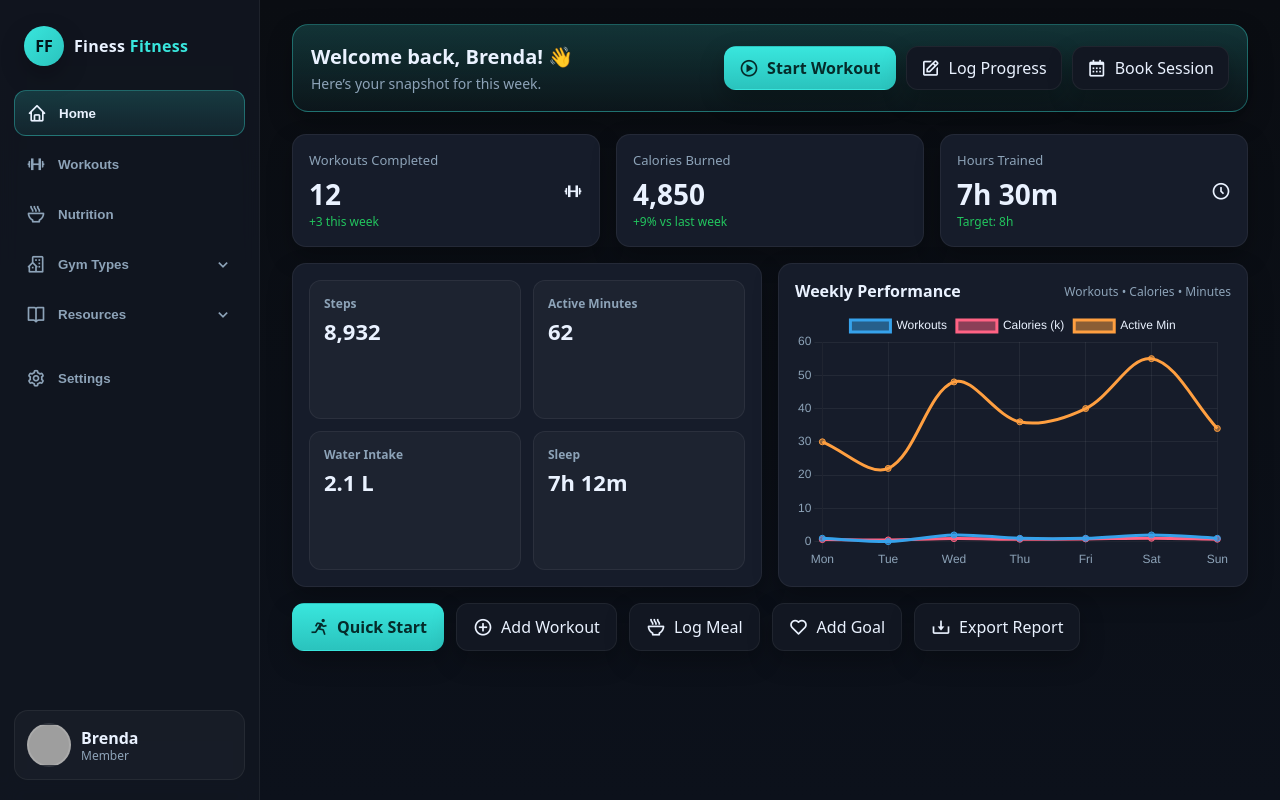
After one commit to jeptoo40/Gym, a PHP site: the page made by user dashboard.html in a window 1280 px wide. The commit adds this page. Run offline with PHP 8.4, Linux system fonts and the light colour scheme; grey boxes are pictures that could not be loaded.

Commit message:
add user dashboard.html amd update changesin login.php and also  add dashboad.php

```diff
--- /dev/null
+++ b/user dashboard.html
@@ -0,0 +1,414 @@
+<!DOCTYPE html>
+<html lang="en">
+<head>
+  <meta charset="UTF-8" />
+  <meta name="viewport" content="width=device-width, initial-scale=1.0"/>
+  <title>User Dashboard | Finess Fitness</title>
+
+  <!-- Icons -->
+  <link href="https://unpkg.com/boxicons@2.1.4/css/boxicons.min.css" rel="stylesheet"/>
+
+  <!-- Chart.js (for the weekly performance graph) -->
+  <script src="https://cdn.jsdelivr.net/npm/chart.js@4.4.1/dist/chart.umd.min.js"></script>
+
+  <style>
+    :root{
+      --bg:#0b0e13;
+      --panel:#121722;
+      --muted:#8da3b8;
+      --text:#eaf2ff;
+      --accent:#39e6dd;
+      --accent-2:#2ac3bd;
+      --danger:#ff5a5f;
+      --warning:#ffb020;
+      --success:#22c55e;
+      --card:#161c2a;
+      --border:rgba(255,255,255,.06);
+      --shadow:0 10px 25px rgba(0,0,0,.25);
+      --radius:16px;
+    }
+
+    *{box-sizing:border-box}
+    html,body{height:100%}
+    body{
+      margin:0;
+      font-family:system-ui,-apple-system,Segoe UI,Roboto,Inter,Ubuntu,"Helvetica Neue",Arial,sans-serif;
+      color:var(--text);
+      background:linear-gradient(180deg,#0a0d12 0%, #0c111b 100%);
+      display:flex;
+    }
+
+    /* Layout */
+    .layout{
+      display:grid;
+      grid-template-columns: 260px 1fr;
+      width:100%;
+      min-height:100vh;
+    }
+    @media (max-width: 980px){
+      .layout{
+        grid-template-columns: 80px 1fr;
+      }
+      .sidebar .label{display:none}
+      .sidebar .dropdown > button .chev{display:none}
+      .sidebar .brand .name{display:none}
+      .profile .meta{display:none}
+    }
+    @media (max-width: 680px){
+      .layout{
+        grid-template-columns: 1fr;
+      }
+      .sidebar{
+        position:fixed; inset:0 auto 0 0; width:280px; transform:translateX(-100%);
+        transition:.25s ease; z-index:9999;
+      }
+      .sidebar.open{transform:none}
+      .mobile-topbar{display:flex}
+    }
+
+    /* Sidebar */
+    .sidebar{
+      background:rgba(18,23,34,.85);
+      backdrop-filter: blur(10px);
+      border-right:1px solid var(--border);
+      padding:20px 14px;
+      display:flex; flex-direction:column; gap:14px;
+    }
+    .brand{
+      display:flex; align-items:center; gap:10px; padding:6px 10px; border-radius:12px;
+    }
+    .avatar{
+      width:40px; height:40px; border-radius:50%;
+      background:linear-gradient(135deg, var(--accent), var(--accent-2));
+      display:grid; place-items:center; color:#02161a; font-weight:800;
+      box-shadow: var(--shadow);
+    }
+    .brand .name{
+      font-weight:800; letter-spacing:.3px;
+    }
+    .brand .name span{ color:var(--accent); }
+
+    nav{display:flex; flex-direction:column; gap:6px; margin-top:4px}
+    .nav-item, .dropdown > button{
+      display:flex; align-items:center; gap:12px;
+      padding:12px 12px; border-radius:12px;
+      color:var(--muted); background:transparent; border:0; width:100%;
+      cursor:pointer; transition:.2s ease;
+    }
+    .nav-item:hover, .dropdown > button:hover{ background:rgba(255,255,255,.04); color:var(--text); }
+    .nav-item.active{ background:linear-gradient(180deg, rgba(57,230,221,.18), rgba(57,230,221,.08)); color:var(--text); border:1px solid rgba(57,230,221,.35); }
+
+    .bx{font-size:20px}
+    .label{font-weight:600}
+    .spacer{height:8px}
+
+    /* Dropdown */
+    .dropdown{display:flex; flex-direction:column; gap:6px}
+    .dropdown > button{justify-content:space-between}
+    .dropdown .left{display:flex; align-items:center; gap:12px}
+    .dropdown .menu{
+      display:none; flex-direction:column; gap:6px; padding-left:40px;
+    }
+    .dropdown.open .menu{display:flex}
+    .dropdown .menu a{
+      color:var(--muted); text-decoration:none; padding:8px 10px; border-radius:10px;
+    }
+    .dropdown .menu a:hover{ background:rgba(255,255,255,.05); color:var(--text); }
+
+    /* Profile block */
+    .profile{
+      margin-top:auto; padding:12px; border:1px solid var(--border); border-radius:14px;
+      background:rgba(255,255,255,.03);
+      display:flex; align-items:center; gap:10px;
+    }
+    .profile .pic{
+      width:44px; height:44px; border-radius:50%;
+      background:url('https://images.unsplash.com/photo-1598970434795-0c54fe7c0642?q=80&w=160&auto=format&fit=crop') center/cover no-repeat;
+      border:2px solid rgba(255,255,255,.12);
+    }
+    .profile .name{ font-weight:700; }
+    .profile .role{ color:var(--muted); font-size:12px; margin-top:-2px}
+
+    /* Mobile top bar */
+    .mobile-topbar{
+      display:none; align-items:center; justify-content:space-between;
+      padding:14px 16px; border-bottom:1px solid var(--border); background:rgba(18,23,34,.85);
+      position:sticky; top:0; z-index:50;
+    }
+    .hamburger{
+      width:42px; height:42px; display:grid; place-items:center;
+      border-radius:12px; border:1px solid var(--border); background:#0f1420; color:var(--text); cursor:pointer;
+    }
+
+    /* Main */
+    .main{
+      padding:24px min(32px, 4vw);
+      display:flex; flex-direction:column; gap:22px;
+    }
+    .welcome{
+      background:linear-gradient(180deg, rgba(57,230,221,.18), rgba(57,230,221,.04));
+      border:1px solid rgba(57,230,221,.35);
+      border-radius:var(--radius);
+      padding:18px 18px;
+      display:flex; align-items:center; justify-content:space-between; gap:16px;
+      box-shadow: var(--shadow);
+    }
+    .welcome .title{font-size:20px; font-weight:800}
+    .welcome .subtitle{color:var(--muted); margin-top:4px; font-size:14px}
+    .actions{display:flex; gap:10px; flex-wrap:wrap}
+    .btn{
+      display:inline-flex; align-items:center; gap:8px;
+      padding:10px 14px; border-radius:12px; border:1px solid var(--border);
+      background:var(--panel); color:var(--text); text-decoration:none; cursor:pointer;
+      box-shadow: var(--shadow);
+    }
+    .btn.primary{ background:linear-gradient(180deg, var(--accent), var(--accent-2)); color:#052b2a; border-color:transparent; font-weight:800}
+    .btn:hover{filter:brightness(1.05)}
+
+    /* Cards grid */
+    .grid{
+      display:grid; gap:16px;
+      grid-template-columns: repeat(12, 1fr);
+    }
+    .card{
+      background:var(--card); border:1px solid var(--border); border-radius:14px; padding:16px;
+      box-shadow: var(--shadow);
+    }
+    .kpi{
+      grid-column: span 4;
+      display:flex; align-items:center; justify-content:space-between;
+    }
+    .kpi .meta{color:var(--muted); font-size:13px}
+    .kpi .value{font-size:28px; font-weight:800; margin-top:6px}
+    .kpi .spark{font-size:12px; color:var(--success)}
+    @media (max-width: 980px){ .kpi{grid-column: span 6} }
+    @media (max-width: 680px){ .kpi{grid-column: span 12} }
+
+    .stats{
+      grid-column: span 6;
+      display:grid; grid-template-columns:1fr 1fr; gap:12px;
+    }
+    .stat{
+      background:rgba(255,255,255,.03); border:1px solid var(--border); border-radius:12px; padding:14px;
+    }
+    .stat .label{color:var(--muted); font-size:12px}
+    .stat .num{font-size:22px; font-weight:800; margin-top:4px}
+
+    .chart-card{ grid-column: span 6; }
+    .chart-wrap{height:260px}
+
+    .quick{
+      grid-column: span 12;
+      display:flex; gap:12px; flex-wrap:wrap;
+    }
+    .quick .btn{padding:12px 16px}
+  </style>
+</head>
+<body>
+  <div class="layout">
+    <!-- Sidebar -->
+    <aside class="sidebar" id="sidebar">
+      <div class="brand">
+        <div class="avatar">FF</div>
+        <div class="name">Finess <span>Fitness</span></div>
+      </div>
+
+      <nav>
+        <button class="nav-item active"><i class='bx bx-home'></i><span class="label">Home</span></button>
+        <button class="nav-item"><i class='bx bx-dumbbell'></i><span class="label">Workouts</span></button>
+        <button class="nav-item"><i class='bx bx-bowl-hot'></i><span class="label">Nutrition</span></button>
+
+        <div class="dropdown" id="dd-gym">
+          <button type="button">
+            <span class="left"><i class='bx bx-building-house'></i><span class="label">Gym Types</span></span>
+            <i class='bx bx-chevron-down chev'></i>
+          </button>
+          <div class="menu">
+            <a href="#">Weight Gain</a>
+            <a href="#">Sauna</a>
+            <a href="#">Strength Training</a>
+            <a href="#">Fat Loss</a>
+            <a href="#">Cardio</a>
+          </div>
+        </div>
+
+        <div class="dropdown" id="dd-res">
+          <button type="button">
+            <span class="left"><i class='bx bx-book-open'></i><span class="label">Resources</span></span>
+            <i class='bx bx-chevron-down chev'></i>
+          </button>
+          <div class="menu">
+            <a href="#">Pricing</a>
+            <a href="#">Reservation / Booking</a>
+          </div>
+        </div>
+
+        <div class="spacer"></div>
+        <button class="nav-item"><i class='bx bx-cog'></i><span class="label">Settings</span></button>
+      </nav>
+
+      <div class="profile">
+        <div class="pic"></div>
+        <div class="meta">
+          <div class="name">Brenda</div>
+          <div class="role">Member</div>
+        </div>
+      </div>
+    </aside>
+
+    <!-- Main -->
+    <main class="main">
+      <!-- Mobile top bar -->
+      <div class="mobile-topbar">
+        <button class="hamburger" id="openSidebar"><i class='bx bx-menu'></i></button>
+        <div style="font-weight:800">Dashboard</div>
+        <div style="width:42px"></div>
+      </div>
+
+      <!-- Welcome -->
+      <section class="welcome">
+        <div>
+          <div class="title">Welcome back, Brenda! 👋</div>
+          <div class="subtitle">Here’s your snapshot for this week.</div>
+        </div>
+        <div class="actions">
+          <a class="btn primary"><i class='bx bx-play-circle'></i>Start Workout</a>
+          <a class="btn"><i class='bx bx-edit'></i>Log Progress</a>
+          <a class="btn"><i class='bx bx-calendar'></i>Book Session</a>
+        </div>
+      </section>
+
+      <!-- KPIs -->
+      <section class="grid">
+        <div class="card kpi">
+          <div>
+            <div class="meta">Workouts Completed</div>
+            <div class="value">12</div>
+            <div class="spark">+3 this week</div>
+          </div>
+          <i class='bx bx-dumbbell'></i>
+        </div>
+
+        <div class="card kpi">
+          <div>
+            <div class="meta">Calories Burned</div>
+            <div class="value">4,850</div>
+            <div class="spark">+9% vs last week</div>
+          </div>
+          <i class='bx bx-fire'></i>
+        </div>
+
+        <div class="card kpi">
+          <div>
+            <div class="meta">Hours Trained</div>
+            <div class="value">7h 30m</div>
+            <div class="spark">Target: 8h</div>
+          </div>
+          <i class='bx bx-time-five'></i>
+        </div>
+
+        <!-- Daily stats -->
+        <div class="card stats">
+          <div class="stat">
+            <div class="label">Steps</div>
+            <div class="num">8,932</div>
+          </div>
+          <div class="stat">
+            <div class="label">Active Minutes</div>
+            <div class="num">62</div>
+          </div>
+          <div class="stat">
+            <div class="label">Water Intake</div>
+            <div class="num">2.1 L</div>
+          </div>
+          <div class="stat">
+            <div class="label">Sleep</div>
+            <div class="num">7h 12m</div>
+          </div>
+        </div>
+
+        <!-- Chart -->
+        <div class="card chart-card">
+          <div style="display:flex; justify-content:space-between; align-items:center; margin-bottom:8px">
+            <div style="font-weight:800">Weekly Performance</div>
+            <div style="color:var(--muted); font-size:12px">Workouts • Calories • Minutes</div>
+          </div>
+          <div class="chart-wrap">
+            <canvas id="weeklyChart"></canvas>
+          </div>
+        </div>
+
+        <!-- Quick Actions -->
+        <div class="quick">
+          <a class="btn primary"><i class='bx bx-run'></i> Quick Start</a>
+          <a class="btn"><i class='bx bx-plus-circle'></i> Add Workout</a>
+          <a class="btn"><i class='bx bx-bowl-hot'></i> Log Meal</a>
+          <a class="btn"><i class='bx bx-heart'></i> Add Goal</a>
+          <a class="btn"><i class='bx bx-download'></i> Export Report</a>
+        </div>
+      </section>
+    </main>
+  </div>
+
+  <script>
+    // Sidebar dropdown toggles
+    const ddGym = document.getElementById('dd-gym');
+    const ddRes = document.getElementById('dd-res');
+    ddGym.querySelector('button').addEventListener('click', () => ddGym.classList.toggle('open'));
+    ddRes.querySelector('button').addEventListener('click', () => ddRes.classList.toggle('open'));
+
+    // Mobile sidebar
+    const sidebar = document.getElementById('sidebar');
+    const openSidebarBtn = document.getElementById('openSidebar');
+    if(openSidebarBtn){
+      openSidebarBtn.addEventListener('click', ()=> sidebar.classList.toggle('open'));
+      // close when clicking outside on mobile
+      document.addEventListener('click', (e)=>{
+        if(window.innerWidth <= 680){
+          const within = sidebar.contains(e.target) || openSidebarBtn.contains(e.target);
+          if(!within) sidebar.classList.remove('open');
+        }
+      });
+    }
+
+    // Chart.js demo data
+    const ctx = document.getElementById('weeklyChart');
+    if (ctx) {
+      new Chart(ctx, {
+        type: 'line',
+        data: {
+          labels: ['Mon','Tue','Wed','Thu','Fri','Sat','Sun'],
+          datasets: [
+            {
+              label: 'Workouts',
+              data: [1, 0, 2, 1, 1, 2, 1],
+              tension:.35
+            },
+            {
+              label: 'Calories (k)',
+              data: [0.6, 0.5, 0.9, 0.7, 0.8, 1.0, 0.7],
+              tension:.35
+            },
+            {
+              label: 'Active Min',
+              data: [30, 22, 48, 36, 40, 55, 34],
+              tension:.35
+            }
+          ]
+        },
+        options: {
+          responsive:true,
+          maintainAspectRatio:false,
+          plugins:{
+            legend:{labels:{color:'#eaf2ff'}},
+          },
+          scales:{
+            x:{ticks:{color:'#8da3b8'}, grid:{color:'rgba(255,255,255,.06)'}},
+            y:{ticks:{color:'#8da3b8'}, grid:{color:'rgba(255,255,255,.06)'}}
+          }
+        }
+      });
+    }
+  </script>
+</body>
+</html>
```
Also changed, not shown: dashboard.php (added, +15 -0 lines), login.php (+13 -14 lines).
